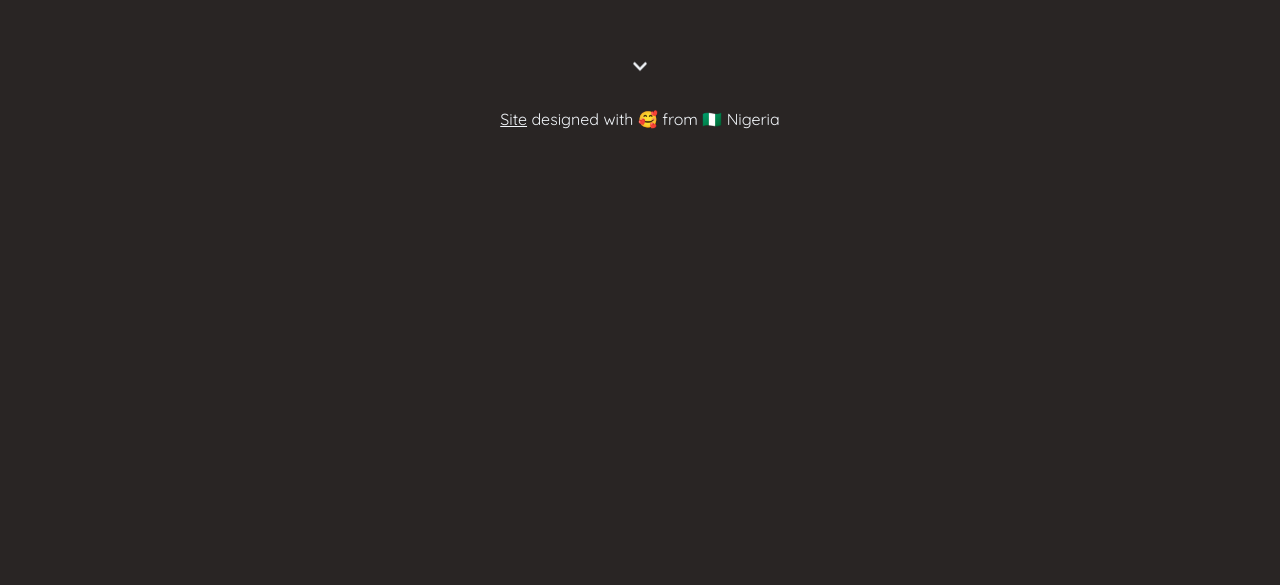
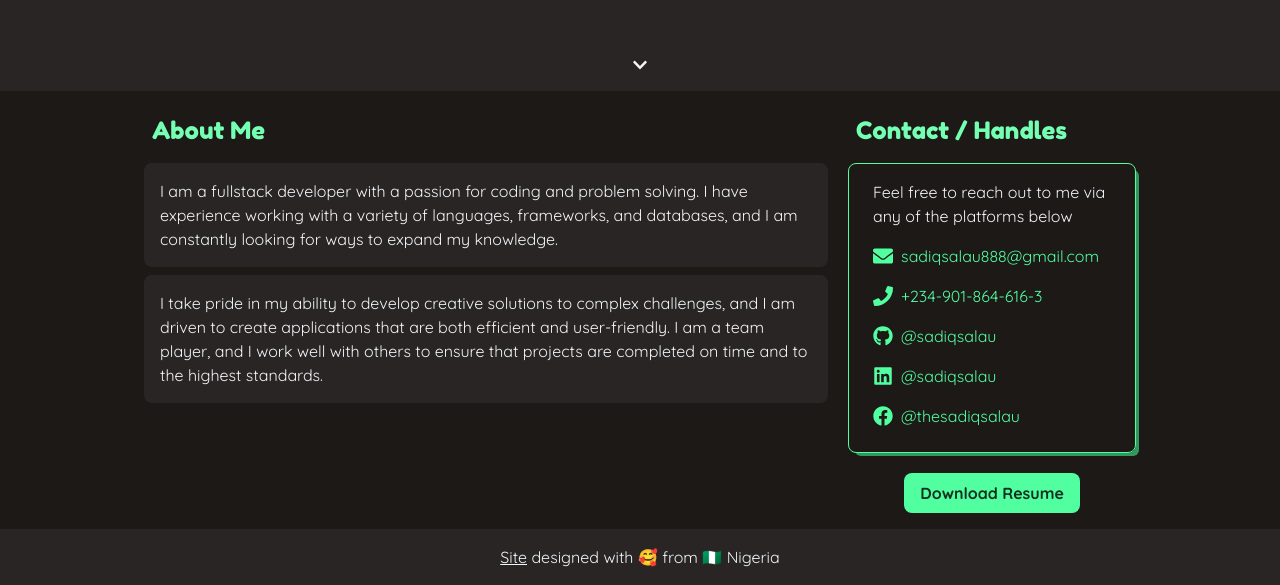
Before and after one commit to sadiqsalau/sadiqsalau.github.io, a React (Vite) app: page / in a window 1280 px wide. Shown: the part 709-1294 px from the top of the page. Before the commit the page ends 856 px from the top, so only its background shows below. Built offline with nearby package versions, Linux system fonts and the light colour scheme.

Commit message:
Added sections: About, Contact and Resume

```diff
--- a/src/app.jsx
+++ b/src/app.jsx
@@ -1,9 +1,23 @@
+import { About } from "./sections/about/about";
+import { Contact } from "./sections/contact/contact";
 import { Footer } from "./sections/footer/footer";
 import { Hero } from "./sections/hero/hero";
+import { MainArea } from "./partials/main-area/main-area";
+import { Resume } from "./sections/resume/resume";
+import { SectionGroup } from "./components/section-group/section-group";
 
 export const App = () => (
   <>
     <Hero />
+    <MainArea>
+      <SectionGroup>
+        <About />
+      </SectionGroup>
+      <SectionGroup>
+        <Contact />
+        <Resume />
+      </SectionGroup>
+    </MainArea>
     <Footer />
   </>
 );
```
